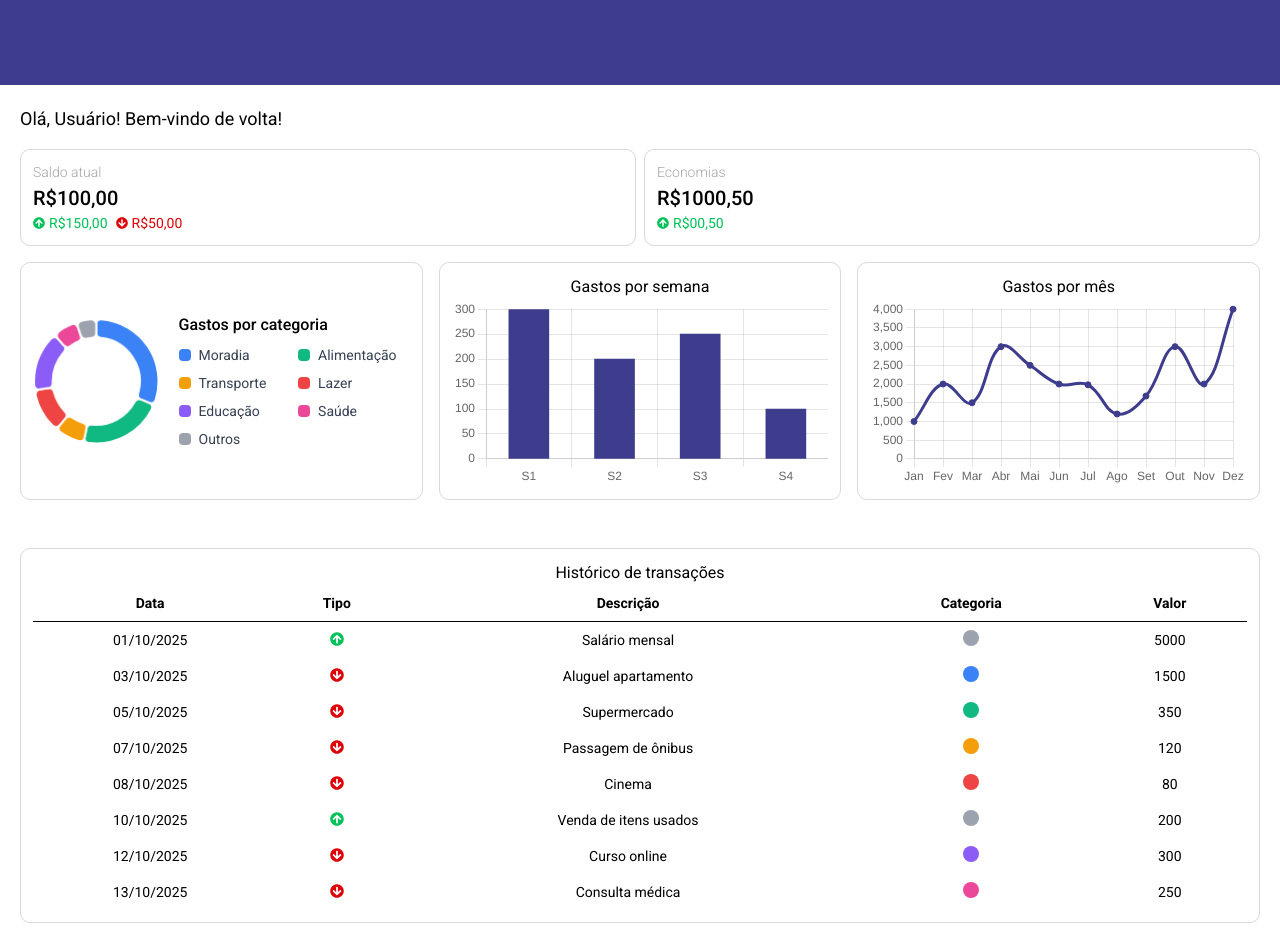
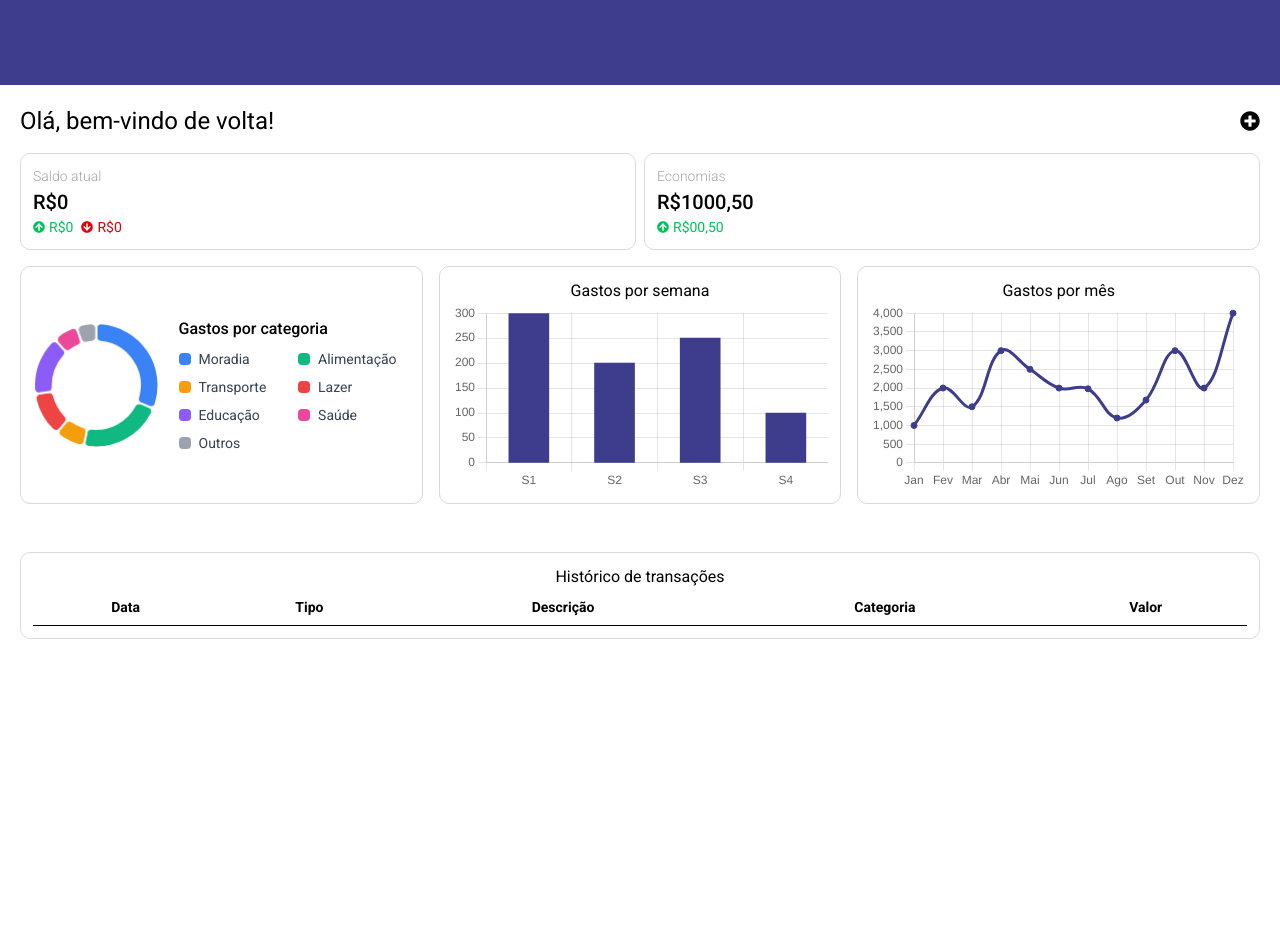
Before and after one commit to anabeggiato/dashboard-financas-pessoais, a Next.js app: page / in a window 1280 px wide. After the commit the page ends 800 px from the top, so only its background shows below. Built offline with nearby package versions, Linux system fonts and the light colour scheme.

Commit message:
feat: adiciona localStorage para armazenamento de transações

```diff
--- /dev/null
+++ b/src/app/components/AddTansaction.jsx
@@ -0,0 +1,121 @@
+"use client";
+import React, { useState } from "react";
+
+export default function AddTransaction({ showPopup, setShowPopup }) {
+    const categorias = [
+        { nome: "Moradia", id: 1 },
+        { nome: "Alimentação", id: 2 },
+        { nome: "Transporte", id: 3 },
+        { nome: "Lazer", id: 4 },
+        { nome: "Educação", id: 5 },
+        { nome: "Saúde", id: 6 },
+        { nome: "Outros", id: 7 },
+    ];
+
+    const [data, setData] = useState("");
+    const [tipo, setTipo] = useState("");
+    const [descricao, setDescricao] = useState("");
+    const [categoria, setCategoria] = useState("");
+    const [valor, setValor] = useState(0);
+
+    const addTransaction = () => {
+        const novaTransacao = {
+            id: Date.now(),
+            data,
+            tipo,
+            descricao,
+            categoria,
+            valor: Number(valor),
+        };
+
+        const transacoesExistentes =
+            JSON.parse(localStorage.getItem("transactions")) || [];
+
+        const atualizadas = [...transacoesExistentes, novaTransacao];
+        localStorage.setItem("transactions", JSON.stringify(atualizadas));
+
+        alert("Transação adicionada com sucesso!");
+        setShowPopup(false);
+        window.location.reload()
+    };
+
+    if (!showPopup) return null;
+
+    return (
+        <div className="bg-subtitle/50 fixed top-0 left-0 w-screen h-screen flex items-center justify-center">
+            <div className="bg-white rounded-md flex flex-col space-y-4 p-4 w-4/5 max-w-md">
+                <h3 className="text-center font-semibold">Adicionar nova transação</h3>
+
+                <div className="flex justify-between">
+                    <label>Data</label>
+                    <input
+                        type="date"
+                        onChange={(e) => setData(e.target.value)}
+                        className="border rounded px-2"
+                    />
+                </div>
+
+                <div className="flex justify-between">
+                    <label>Tipo</label>
+                    <select
+                        onChange={(e) => setTipo(e.target.value)}
+                        className="border rounded px-2"
+                    >
+                        <option value="">Selecione</option>
+                        <option value="entrada">Entrada</option>
+                        <option value="saida">Saída</option>
+                    </select>
+                </div>
+
+                <div className="flex justify-between">
+                    <label>Descrição</label>
+                    <input
+                        type="text"
+                        onChange={(e) => setDescricao(e.target.value)}
+                        className="border rounded px-2"
+                    />
+                </div>
+
+                <div className="flex justify-between">
+                    <label>Categoria</label>
+                    <select
+                        onChange={(e) => setCategoria(e.target.value)}
+                        className="border rounded px-2"
+                    >
+                        <option value="">Selecione</option>
+                        {categorias.map((categoria) => (
+                            <option key={categoria.id}>{categoria.nome}</option>
+                        ))}
+                    </select>
+                </div>
+
+                <div className="flex justify-between items-center">
+                    <label>Valor</label>
+                    <div className="flex items-center gap-2">
+                        <span>R$</span>
+                        <input
+                            type="number"
+                            onChange={(e) => setValor(e.target.value)}
+                            className="border rounded px-2 w-24"
+                        />
+                    </div>
+                </div>
+
+                <div className="flex justify-around mt-4">
+                    <button
+                        onClick={addTransaction}
+                        className="bg-green text-white px-3 py-1 rounded"
+                    >
+                        Enviar
+                    </button>
+                    <button
+                        onClick={() => setShowPopup(false)}
+                        className="bg-gray-300 px-3 py-1 rounded"
+                    >
+                        Fechar
+                    </button>
+                </div>
+            </div>
+        </div>
+    );
+}
--- a/src/app/components/Geral.jsx
+++ b/src/app/components/Geral.jsx
@@ -1,20 +1,41 @@
-import React from 'react'
+import React, { useState, useEffect } from 'react'
 import { FaArrowCircleUp, FaArrowCircleDown } from "react-icons/fa"
 
 export default function Geral() {
+    const [transacoes, setTransacoes] = useState([]);
+    const [saldo, setSaldo] = useState(0);
+    const [totalEntradas, setTotalEntradas] = useState(0)
+    const [totalSaidas, setTotalSaidas] = useState(0)
+
+    useEffect(() => {
+        const data = JSON.parse(localStorage.getItem("transactions")) || [];
+        setTransacoes(data)
+
+        const entradas = data.filter((t) => t.tipo === "entrada")
+        const saidas = data.filter((t) => t.tipo === "saida")
+
+        const totalEntradas = entradas.reduce((acc, t) => acc + Number(t.valor), 0);
+        const totalSaidas = saidas.reduce((acc, t) => acc + Number(t.valor), 0);
+
+        const saldoFinal = totalEntradas - totalSaidas
+        setSaldo(saldoFinal)
+        setTotalEntradas(totalEntradas)
+        setTotalSaidas(totalSaidas)
+    }, [])
+
     return (
         <section className="grid grid-cols-2 gap-2">
             <div className="card">
                 <h3 className="subtitle">Saldo atual</h3>
-                <span className="value">R$100,00</span>
+                <span className="value">R${saldo}</span>
                 <div className="flex items-center gap-2">
                     <div className="flex items-center gap-1">
                         <FaArrowCircleUp className="text-green" size={12} />
-                        <p className="text-green text-sm">R$150,00</p>
+                        <p className="text-green text-sm">R${totalEntradas}</p>
                     </div>
                     <div className="flex items-center gap-1">
                         <FaArrowCircleDown className="text-red" size={12} />
-                        <p className="text-red text-sm">R$50,00</p>
+                        <p className="text-red text-sm">R${totalSaidas}</p>
                     </div>
                 </div>
             </div>
--- a/src/app/components/Transactions.jsx
+++ b/src/app/components/Transactions.jsx
@@ -1,17 +1,15 @@
-import React from "react";
-import { FaArrowCircleUp, FaArrowCircleDown } from "react-icons/fa";
+"use client"
+import React, { useEffect, useState } from "react";
+import { FaArrowCircleUp, FaArrowCircleDown, FaEdit, FaTrash } from "react-icons/fa";
 
 export default function Transactions() {
-    const transactions = [
-        { id: 1, data: "2025-10-01", tipo: "entrada", descricao: "Salário mensal", categoria: "Outros", valor: 5000 },
-        { id: 2, data: "2025-10-03", tipo: "saída", descricao: "Aluguel apartamento", categoria: "Moradia", valor: 1500 },
-        { id: 3, data: "2025-10-05", tipo: "saída", descricao: "Supermercado", categoria: "Alimentação", valor: 350 },
-        { id: 4, data: "2025-10-07", tipo: "saída", descricao: "Passagem de ônibus", categoria: "Transporte", valor: 120 },
-        { id: 5, data: "2025-10-08", tipo: "saída", descricao: "Cinema", categoria: "Lazer", valor: 80 },
-        { id: 6, data: "2025-10-10", tipo: "entrada", descricao: "Venda de itens usados", categoria: "Outros", valor: 200 },
-        { id: 7, data: "2025-10-12", tipo: "saída", descricao: "Curso online", categoria: "Educação", valor: 300 },
-        { id: 8, data: "2025-10-13", tipo: "saída", descricao: "Consulta médica", categoria: "Saúde", valor: 250 }
-    ];
+
+    const [transacoes, setTransacoes] = useState([]);
+
+    useEffect(() => {
+        const data = JSON.parse(localStorage.getItem("transactions")) || [];
+        setTransacoes(data)
+    }, [])
 
     const legendas = [
         { categoria: "Moradia", cor: "#3B82F6" },
@@ -50,7 +48,7 @@ export default function Transactions() {
                     </thead>
 
                     <tbody>
-                        {transactions.map((transaction) => (
+                        {transacoes.map((transaction) => (
                             <tr key={transaction.id} className="text-sm">
                                 <td className="py-2 font-normal text-center align-middle">{formatDate(transaction.data)}</td>
 
--- a/src/app/page.js
+++ b/src/app/page.js
@@ -1,10 +1,13 @@
-import Image from "next/image";
+"use client"
+import { useState, useEffect } from "react";
 import Header from "./components/Header";
 import Geral from "./components/Geral";
 import DonutChart from "./components/DonutChart";
 import BarChart from "./components/BarChart";
 import LineChart from "./components/LineChart";
 import Transactions from "./components/Transactions";
+import { FaPlusCircle } from "react-icons/fa"
+import AddTansaction from "./components/AddTansaction";
 
 export default function Home() {
   const legendas = [
@@ -17,11 +20,17 @@ export default function Home() {
     { categoria: "Outros", cor: "#9CA3AF" },
   ];
 
+  const [showPopup, setShowPopup] = useState(false);
+
   return (
     <div>
       <Header />
       <main className="p-5 space-y-4">
-        <h1 className="text-black text-lg">Olá, Usuário! Bem-vindo de volta!</h1>
+        <div className="w-full flex items-center justify-between">
+          <h1 className="text-black text-2xl">Olá, bem-vindo de volta!</h1>
+          <FaPlusCircle onClick={() => setShowPopup(!showPopup)} size={20} />
+          {showPopup && <AddTansaction showPopup={showPopup} setShowPopup={setShowPopup} />}
+        </div>
         <Geral />
 
         <div className="lg:grid lg:grid-cols-3 lg:gap-4 space-y-4">
```
